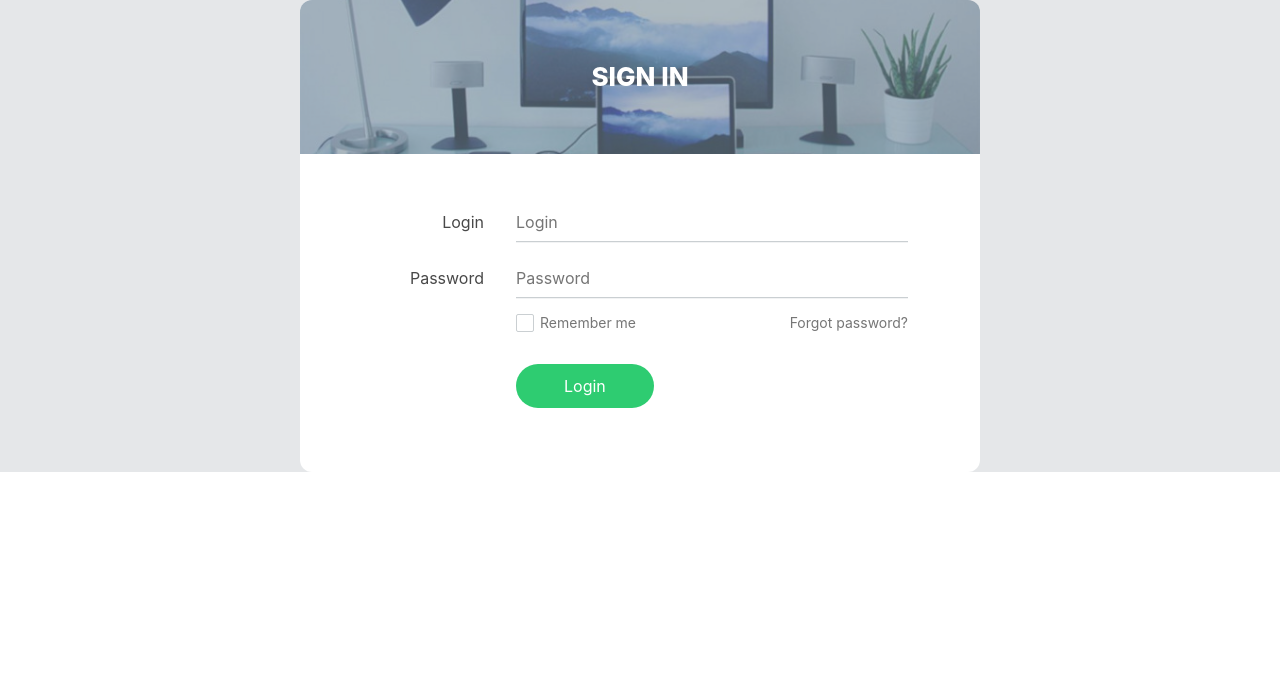
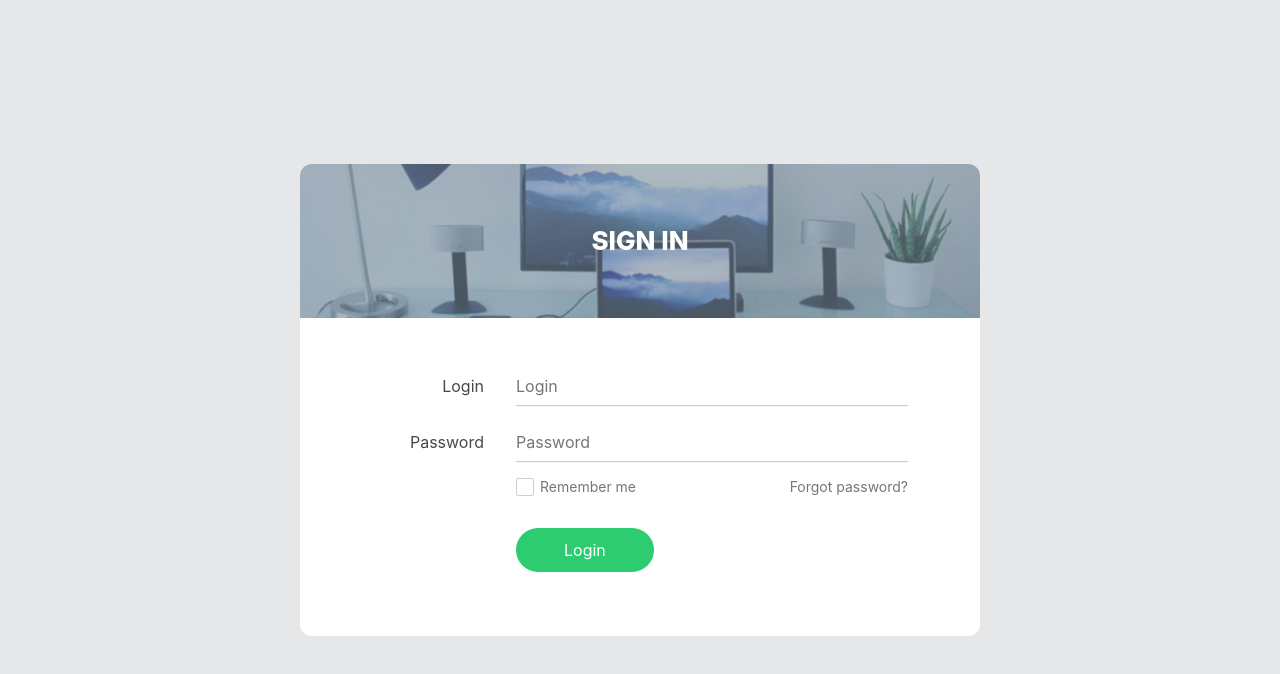
Before and after one commit to artischockee/emeraldy, a React (Create React App) app in the folder client/: page /login in a window 1280 px wide. Shown: the top 674 px of the page. Built offline with nearby package versions, Linux system fonts and the light colour scheme.

Commit message:
Temporarily add new styles

```diff
--- a/client/src/index.css
+++ b/client/src/index.css
@@ -35,3 +35,37 @@ code {
   opacity: 1;
   visibility: visible;
 }
+
+.fade-enter {
+  opacity: 0.01;
+}
+
+.fade-enter.fade-enter-active {
+  opacity: 1;
+  transition: opacity 300ms ease-in;
+}
+
+.fade-exit {
+  opacity: 1;
+}
+
+.fade-exit.fade-exit-active {
+  opacity: 0.01;
+  transition: opacity 300ms ease-in;
+}
+
+.transition-group {
+  flex: auto;
+  position: relative;
+}
+
+.route-section {
+  /* position: absolute; */
+  width: 100%;
+  /* height: 100%; */
+  flex: auto;
+  display: flex;
+  flex-direction: column;
+  /* top: 0;
+  left: 0; */
+}
```
